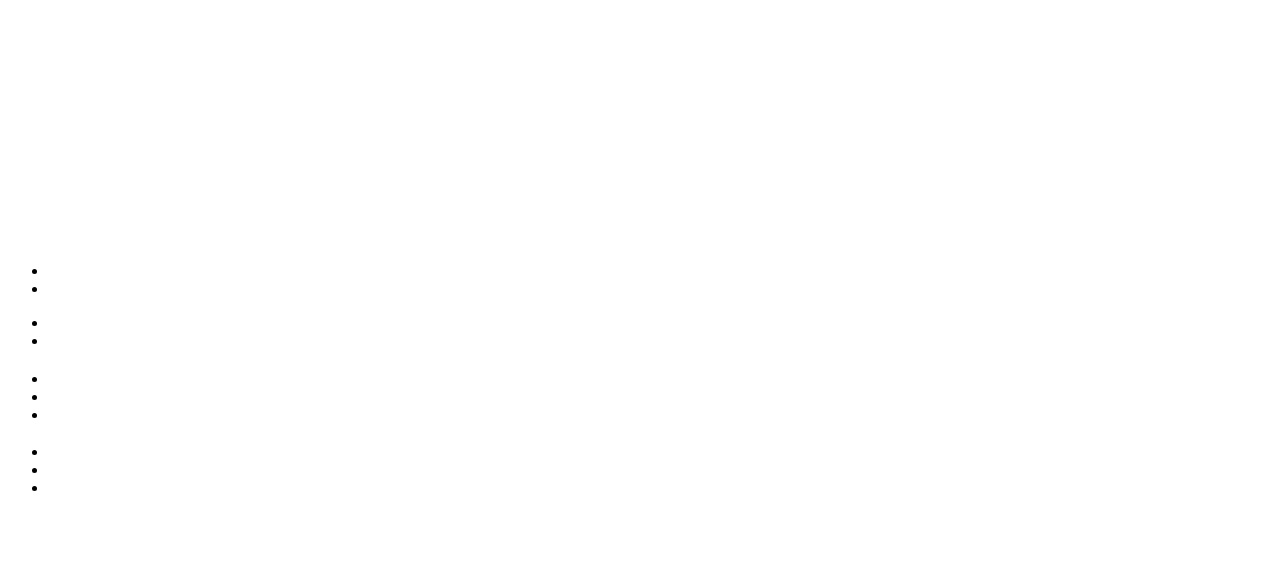
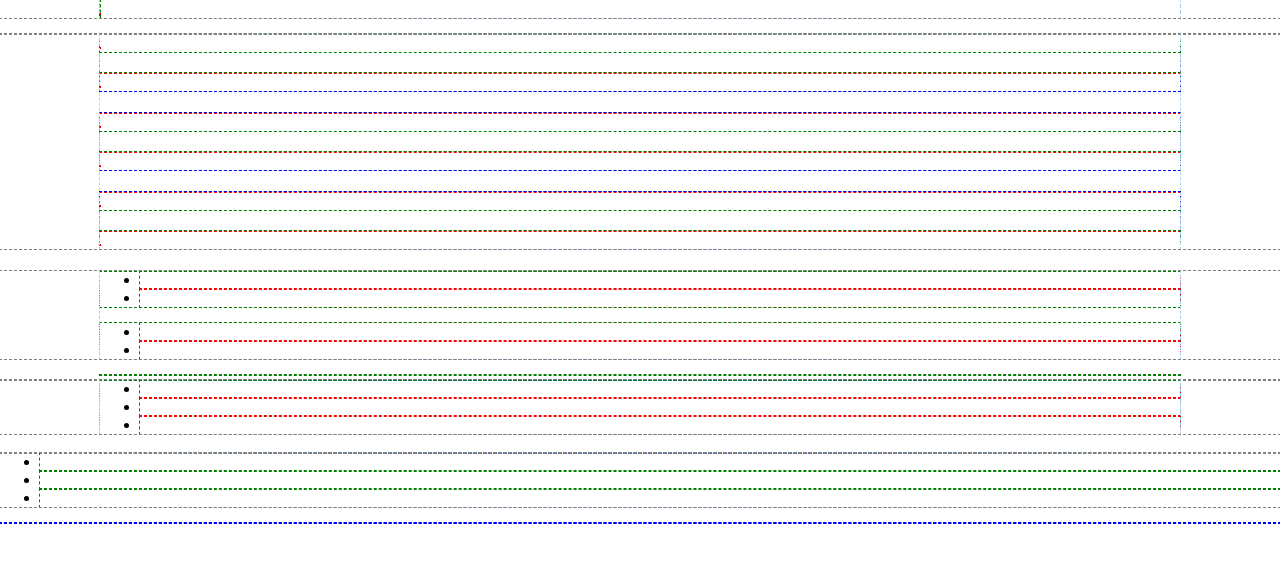
Before and after one commit to ehsansh/W2-Project-layout-exercise.io, a plain HTML site: page index.html in a window 1280 px wide. Drawn offline with Linux system fonts and the light colour scheme.

Commit message:
layout..

```diff
--- a/css/style.css
+++ b/css/style.css
@@ -0,0 +1,25 @@
+.grids > * {
+  outline: 1px dashed gray;
+}
+
+.grids > * > * {
+  outline: 1px dashed lightblue;
+}
+
+.grids > * > * > *{
+  outline: 1px dashed blue;
+}
+
+.grids > * > * > * > *{
+  outline: 1px dashed green;
+}
+
+.grids > * > * > * > * > *{
+  outline: 1px dashed red;
+}
+
+
+.container{
+	width: 1080px;
+	margin: 0 auto;
+}
--- a/index.html
+++ b/index.html
@@ -3,10 +3,14 @@
 <head>
 	<meta charset="UTF-8" />
 	<title>Home</title>
+    <link type="text/css" rel="stylesheet" href="css/1reset.css" />
+    <link type="text/css" rel="stylesheet" href="css/1grids.css" />
+    <link type="text/css" rel="stylesheet" href="css/style.css" />
+    <script src="html5shiv.min.js"></script>
 </head>
-<body>
+<body class="grids">
 	<div class="headwrapper">
-		<header>
+		<header class="container">
             <nav>
                 <a href=""><img src="" alt=""></a>
                 <menu></menu>
```
